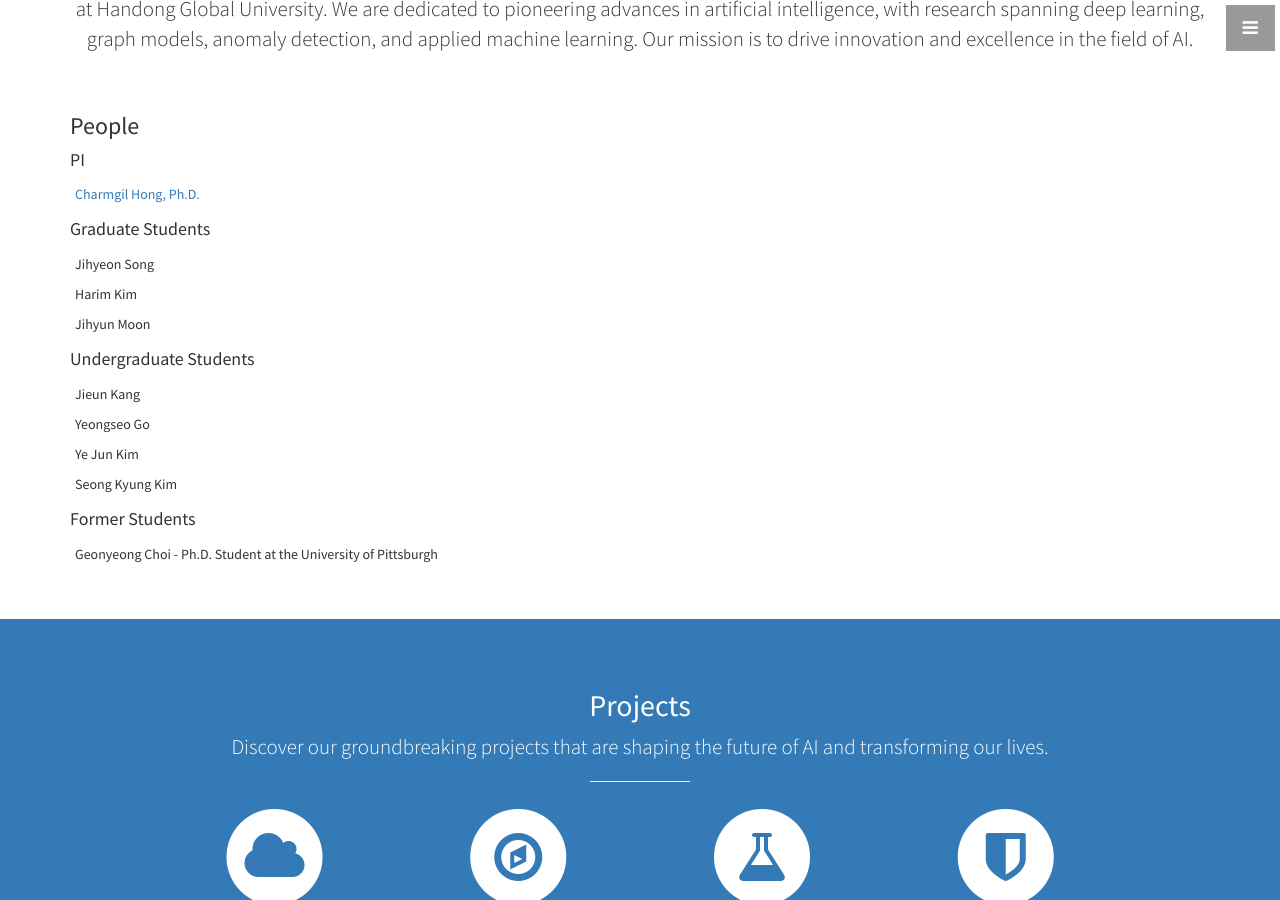
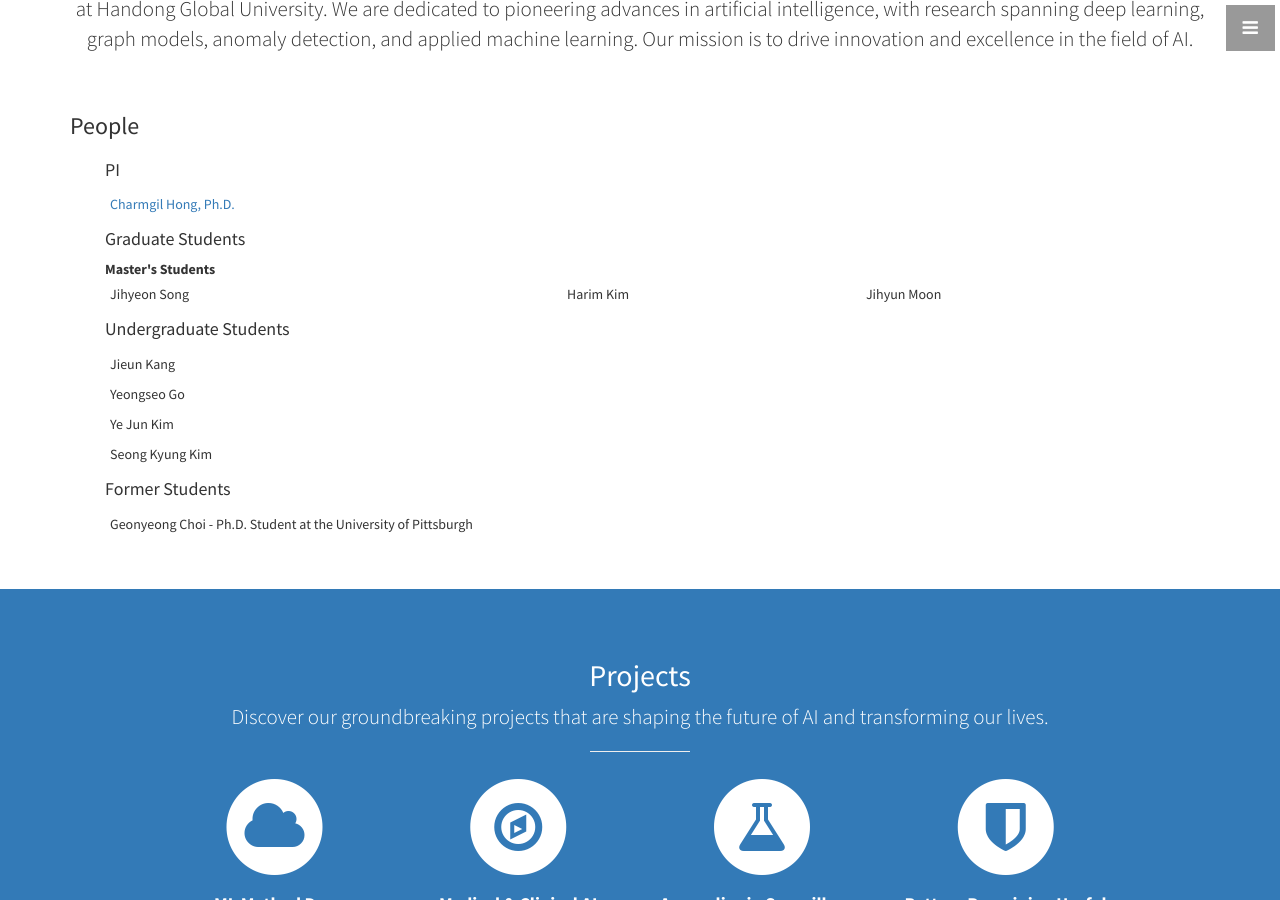
Before and after one commit to nth221/nth221.github.io, a Jekyll site: the page built from index.html, in a window 1280 px wide and 900 px high, scrolled down 958 px. Built offline with Jekyll 4.4.1, drawn with Linux system fonts in a browser that asks for light colours.

Commit message:
modified:   _includes/about.html 	modified:   _includes/projects.html

```diff
--- a/_includes/about.html
+++ b/_includes/about.html
@@ -14,6 +14,7 @@
       <div class="col-lg-12 text-justify" style="margin-top: 20px;">
         <h3>People</h3>
 
+        <div class="col-lg-12 text-justify" style="margin-left: 20px;">
           <!-- PI -->
           <h4>PI</h4>
           <table class="people-table">
@@ -26,12 +27,11 @@
           <h4>Graduate Students</h4>
           <table class="people-table">
             <tr>
-            <td>Jihyeon Song</td>
+              <th>Master's Students</th>
             </tr>
             <tr>
+              <td>Jihyeon Song</td>
               <td>Harim Kim</td>
-          </tr>
-          <tr>
               <td>Jihyun Moon</td>
             </tr>
           </table>
@@ -60,6 +60,7 @@
               <td>Geonyeong Choi - Ph.D. Student at the University of Pittsburgh</td>
             </tr>
           </table>
+        </div>
 
       </div>
       <!-- /.col-lg-12 text-justify -->
--- a/_includes/projects.html
+++ b/_includes/projects.html
@@ -42,7 +42,7 @@
               <h4>
                 <strong>Anomalies in Surveillance</strong>
               </h4>
-              <p>Facilitating AI systems to identify and analyze unusual behaviors in real-time surveillance footage.</p>
+              <p>Facilitating AI systems to identify and analyze unusual behaviors in real-time surveillance footage.<br/><br/></p>
               <a href="#" class="btn btn-light">Learn More</a>
             </div>
           </div>
```
Lines whose indentation alone changed are shown as unchanged.
